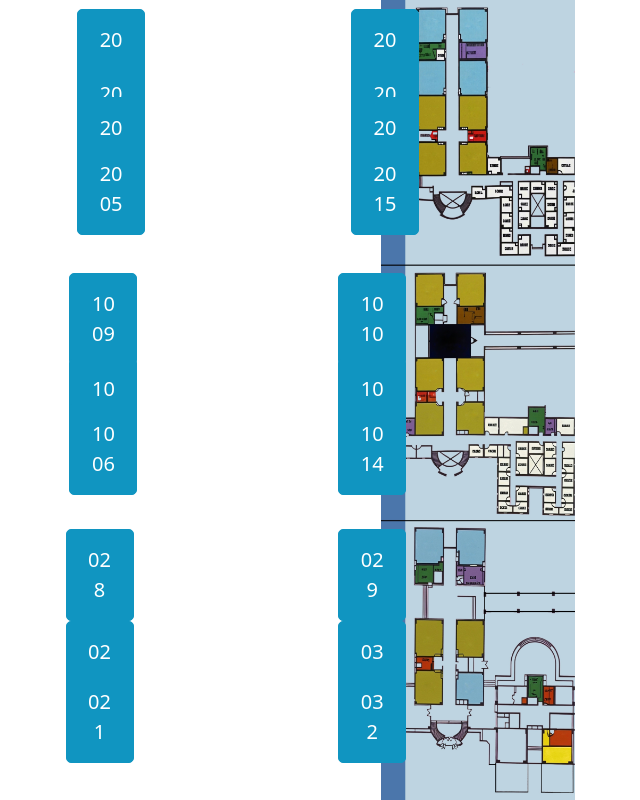
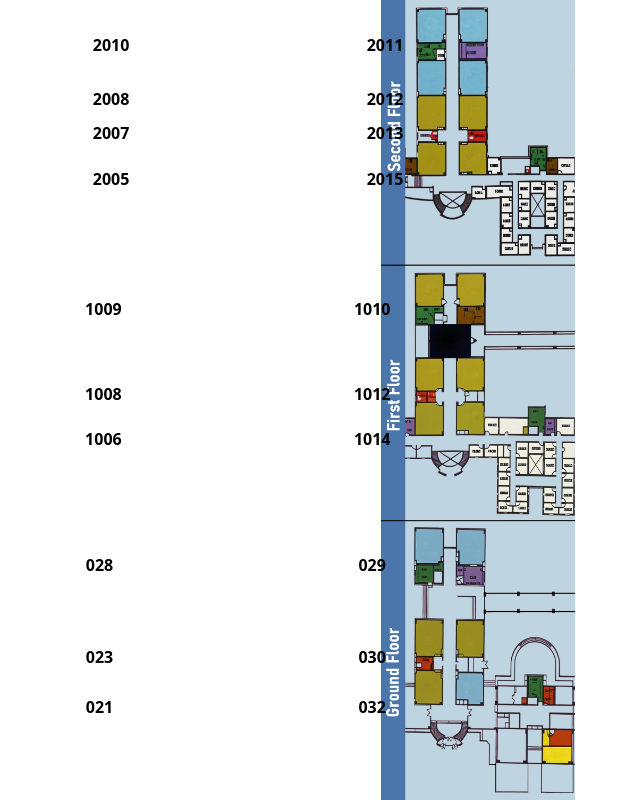
Before and after one commit to SLooM04/itcs333-project, a PHP site: page /IS-map.php in a window 1280 px wide. Shown: the whole page, without its empty margins (162-802 px from the left). Run offline with PHP 8.4, Linux system fonts and the light colour scheme; the visitor is signed in with stand-in values (Sample User, id 1); data comes from the database, SQL or seed files in the repository.

Commit message:
styling room colors

```diff
--- a/IS-map.php
+++ b/IS-map.php
@@ -69,19 +69,29 @@
             width: 70px;
             height: 85px;
             font-size: 16px;
-            color: #fff; /* Text color */
+            color: #black; /* Text color */
             background-color: rgba(0, 0, 0, 0.0); /* Transparent background */
             border: 1px solid rgba(255, 255, 255, 0.0); /* Border */
             border-radius: 5px;
             cursor: pointer;
             transition: background-color 0.3s ease, color 0.3s ease;
             text-align: center;
+
         }
+        a {
+    color: black;
+    font-weight: bold;
+}
 
         /* Hover effect */
         .transparent-button:hover {
             background-color: rgba(0, 255, 0, 0.4); /* Opaque background */
-            color: black; /* Text color on hover */
+            color: white; /* Text color on hover */
+        }
+
+        .button {
+
+            padding: 0px;
         }
 
         /* Positioning buttons in two per line */
@@ -112,66 +122,29 @@
 <body>
 
 <div class="map-container">
-    <a class="transparent-button" href="room_details.php?id=1" target="_blank">
-        <button>2010 </button>
-    </a>
-    <a class="transparent-button" href="room_details.php?id=2" target="_blank">
-        <button>2011</button>
-    </a>
-    <a class="transparent-button" href="room_details.php?id=3" target="_blank">
-        <button>2008</button>
-    </a>
-    <a class="transparent-button" href="room_details.php?id=4" target="_blank">
-        <button>2012</button>
-    </a>
-    <a class="transparent-button" href="room_details.php?id=5" target="_blank">
-        <button>2007</button>
-    </a>
-    <a class="transparent-button" href="room_details.php?id=6" target="_blank">
-        <button>2013</button>
-    </a>
-    <a class="transparent-button" href="room_details.php?id=7" target="_blank">
-        <button>2005</button>
-    </a>
-    <a class="transparent-button" href="room_details.php?id=8" target="_blank">
-        <button>2015</button>
-    </a>
-    <a class="transparent-button" href="room_details.php?id=9" target="_blank">
-        <button>1009</button>
-    </a>
-    <a class="transparent-button" href="room_details.php?id=10" target="_blank">
-        <button>1010</button>
-    </a>
-    <a class="transparent-button" href="room_details.php?id=11" target="_blank">
-        <button>1008</button>
-    </a>
-    <a class="transparent-button" href="room_details.php?id=12" target="_blank">
-        <button>1012</button>
-    </a>
-    <a class="transparent-button" href="room_details.php?id=13" target="_blank">
-        <button>1006</button>
-    </a>
-    <a class="transparent-button" href="room_details.php?id=14" target="_blank">
-        <button>1014</button>
-    </a>
-    <a class="transparent-button" href="room_details.php?id=15" target="_blank">
-        <button>028</button>
-    </a>
-    <a class="transparent-button" href="room_details.php?id=16" target="_blank">
-        <button>029</button>
-    </a>
-    <a class="transparent-button" href="room_details.php?id=17" target="_blank">
-        <button>023</button>
-    </a>
-    <a class="transparent-button" href="room_details.php?id=18" target="_blank">
-        <button>030</button>
-    </a>
-    <a class="transparent-button" href="room_details.php?id=19" target="_blank">
-        <button>021</button>
-    </a>
-    <a class="transparent-button" href="room_details.php?id=20" target="_blank">
-        <button>032</button>
-    </a>
+<div class="button-container">
+    <a class="transparent-button" href="room_details.php?id=1" target="_blank"><br>2010</a>
+    <a class="transparent-button" href="room_details.php?id=2" target="_blank"><br>2011</a>
+    <a class="transparent-button" href="room_details.php?id=3" target="_blank"><br>2008</a>
+    <a class="transparent-button" href="room_details.php?id=4" target="_blank"><br>2012</a>
+    <a class="transparent-button" href="room_details.php?id=5" target="_blank"><br>2007</a>
+    <a class="transparent-button" href="room_details.php?id=6" target="_blank"><br>2013</a>
+    <a class="transparent-button" href="room_details.php?id=7" target="_blank"><br>2005</a>
+    <a class="transparent-button" href="room_details.php?id=8" target="_blank"><br>2015</a>
+    <a class="transparent-button" href="room_details.php?id=9" target="_blank"><br>1009</a>
+    <a class="transparent-button" href="room_details.php?id=10" target="_blank"><br>1010</a>
+    <a class="transparent-button" href="room_details.php?id=11" target="_blank"><br>1008</a>
+    <a class="transparent-button" href="room_details.php?id=12" target="_blank"><br>1012</a>
+    <a class="transparent-button" href="room_details.php?id=13" target="_blank"><br>1006</a>
+    <a class="transparent-button" href="room_details.php?id=14" target="_blank"><br>1014</a>
+    <a class="transparent-button" href="room_details.php?id=15" target="_blank"><br>028</a>
+    <a class="transparent-button" href="room_details.php?id=16" target="_blank"><br>029</a>
+    <a class="transparent-button" href="room_details.php?id=17" target="_blank"><br>023</a>
+    <a class="transparent-button" href="room_details.php?id=18" target="_blank"><br>030</a>
+    <a class="transparent-button" href="room_details.php?id=19" target="_blank"><br>021</a>
+    <a class="transparent-button" href="room_details.php?id=20" target="_blank"><br>032</a>
+</div>
+
 </div>
 
 
```
